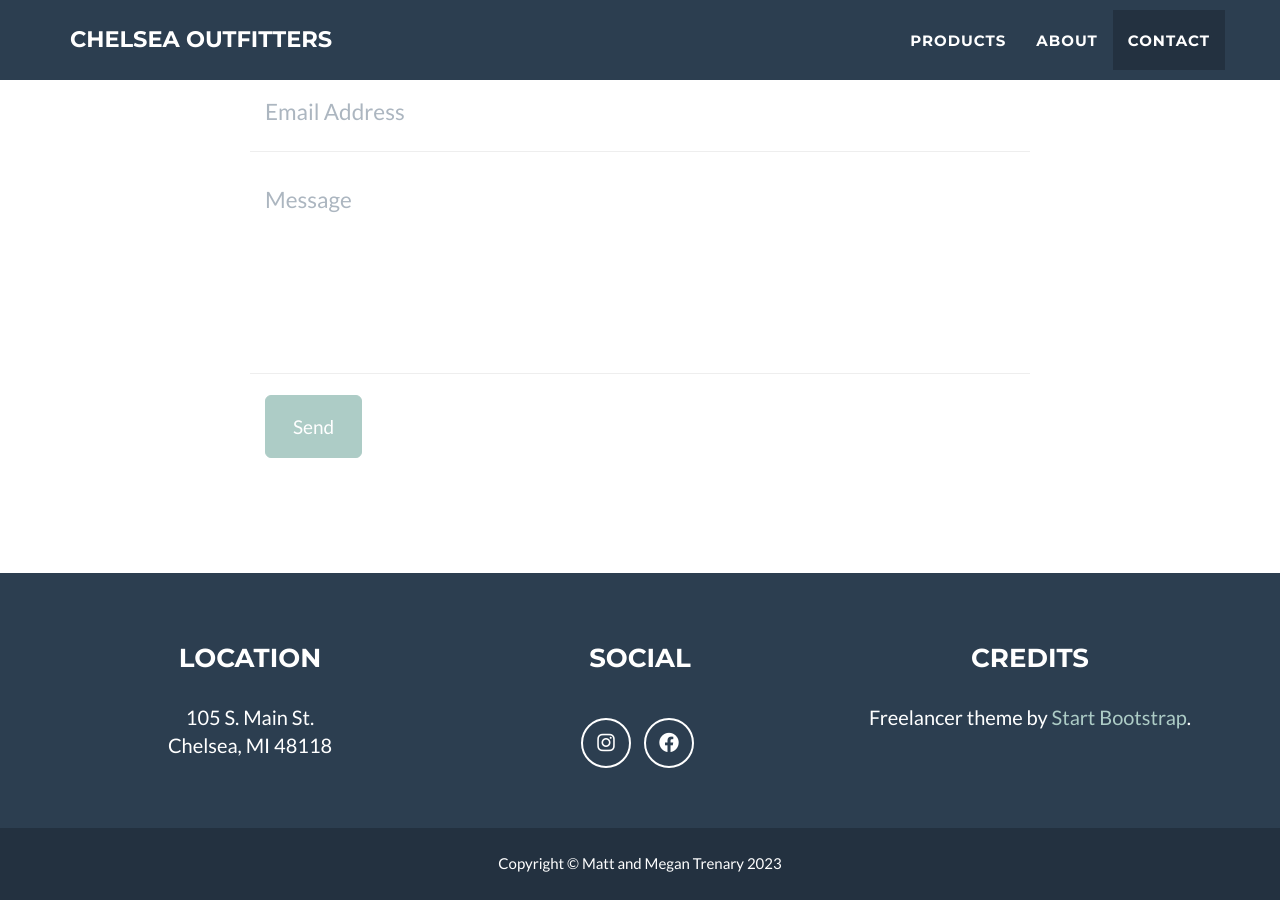
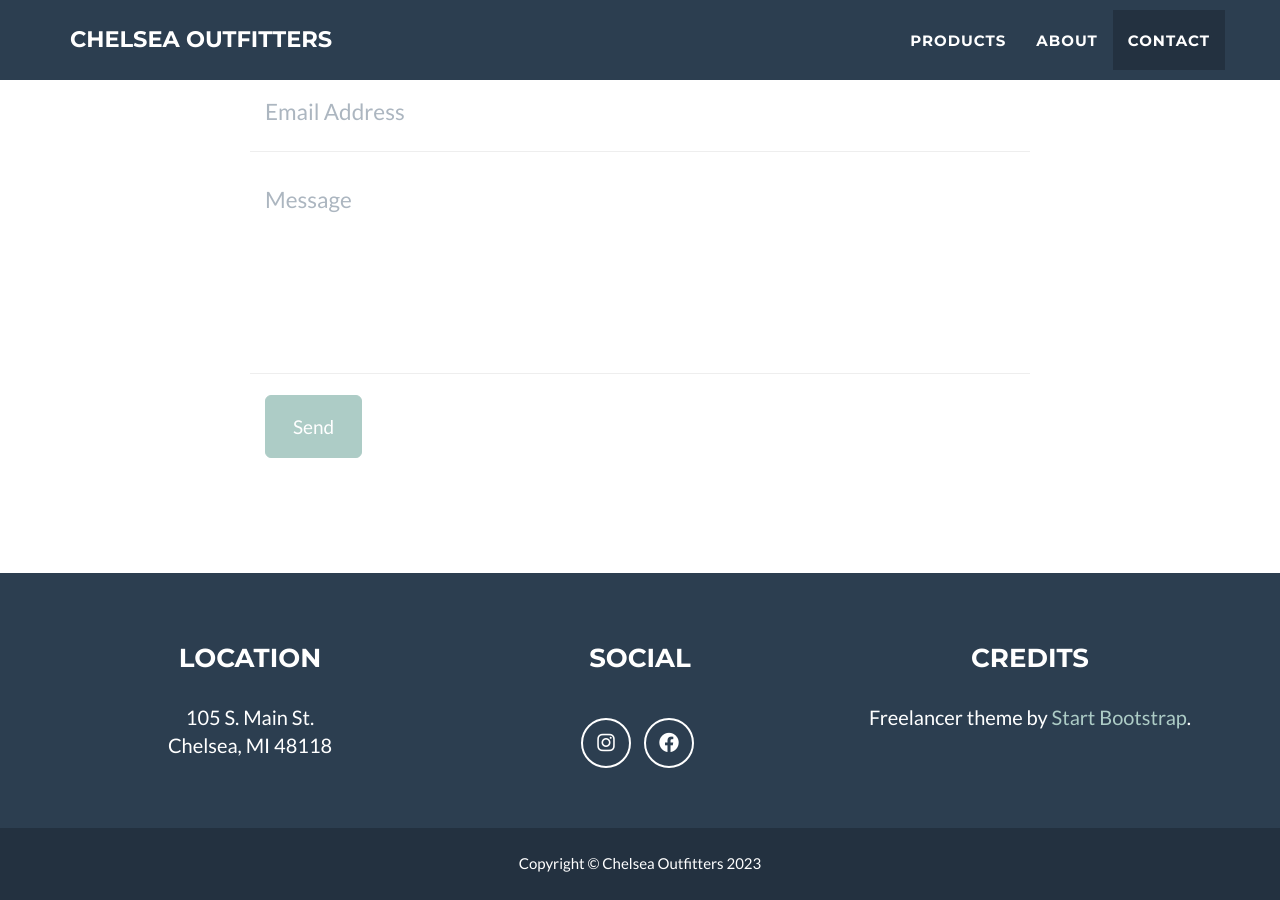
Before and after one commit to matttrenary/chelsea_outfitters, a Jekyll site: the page built from _posts/2014-07-18-project-1.markdown, in a window 1280 px wide and 900 px high, scrolled down 1672 px. Built offline with Jekyll 4.4.1, drawn with Linux system fonts in a browser that asks for light colours.

Commit message:
Update _config.yml

```diff
--- a/_config.yml
+++ b/_config.yml
@@ -32,7 +32,7 @@ color:
 
 # Footer settings
 footer:
-  copyright: Matt and Megan Trenary
+  copyright: Chelsea Outfitters
   location: Location
   social: Social
   credits: Credits
```
